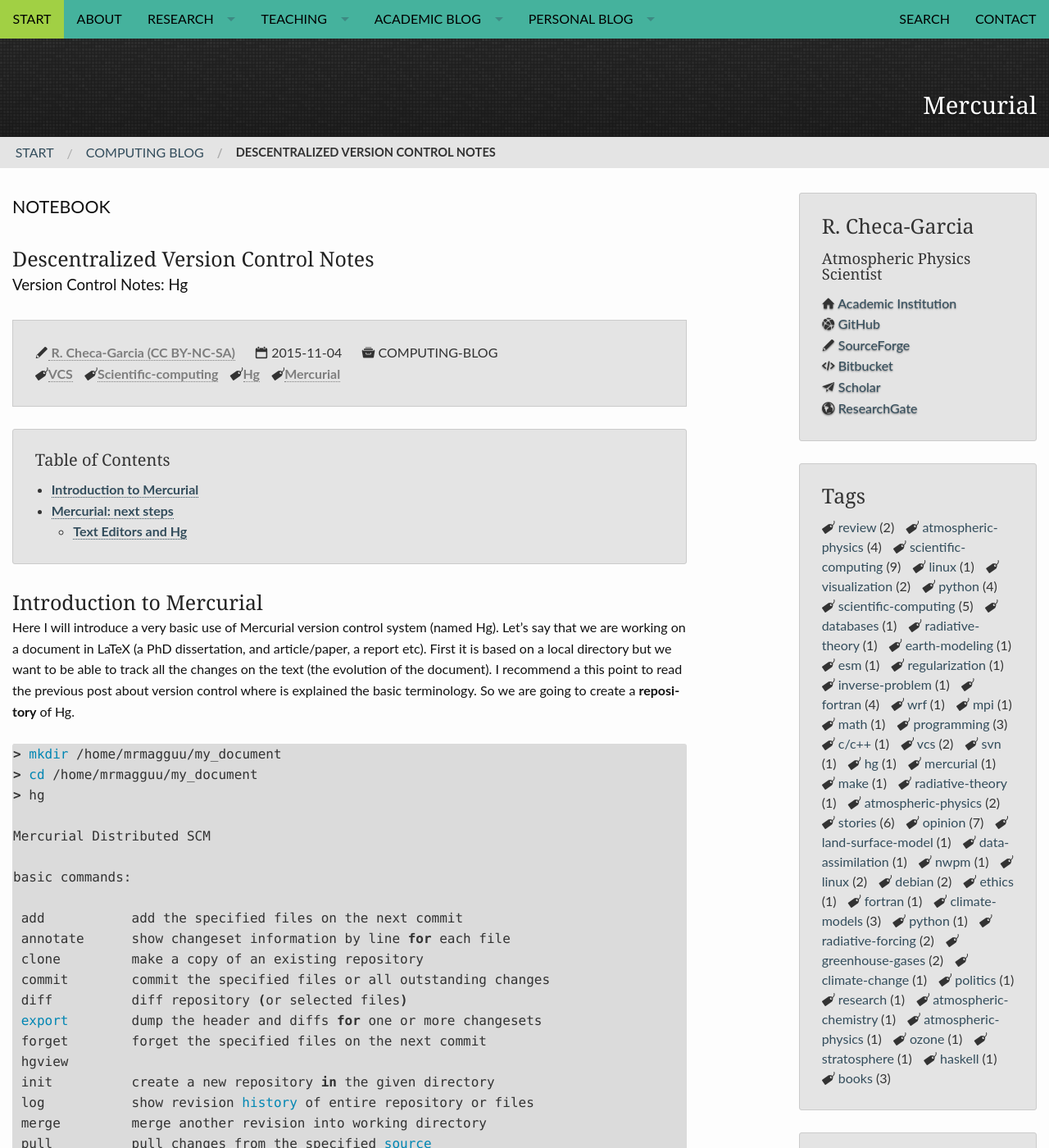
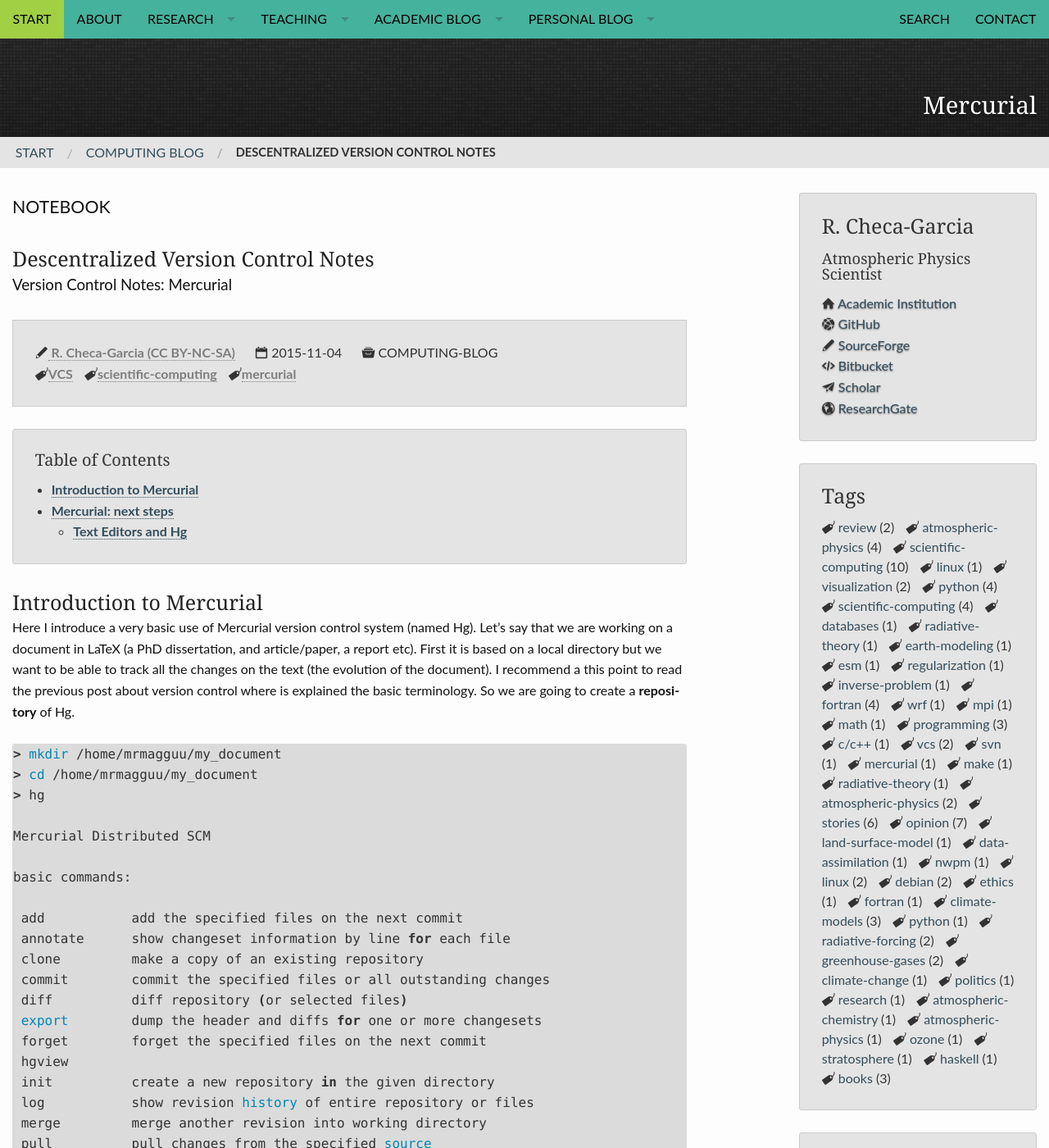
Before and after one commit to RCHG/rchg.github.io, a Jekyll site: the page built from _posts/2015-11-04-Mercurial-Notes.md, in a window 1280 px wide and 1400 px high. Shown: the whole window at 82% size. Built offline with Jekyll 4.4.1, drawn with Linux system fonts in a browser that asks for light colours; nearby versions of some CDN libraries; comment, search, counter and statistics services are not loaded.

Commit message:
Update 2015-11-04-Mercurial-Notes.md

```diff
--- a/_posts/2015-11-04-Mercurial-Notes.md
+++ b/_posts/2015-11-04-Mercurial-Notes.md
@@ -3,9 +3,9 @@
 sidebar: right
 subheadline: Notebook
 title: "Descentralized Version Control Notes"
-teaser: "Version Control Notes: Hg"
+teaser: "Version Control Notes: Mercurial"
 breadcrumb: true
-tags: [VCS, Scientific-computing, Hg, Mercurial]
+tags: [VCS, scientific-computing, mercurial]
 categories:
     - computing-blog
 header:
@@ -23,7 +23,7 @@
 
 ### Introduction to Mercurial
 
-Here I will introduce a very basic use of Mercurial version control system (named Hg). Let's say that we are working on a document in LaTeX (a PhD dissertation, and article/paper, a report etc). First it is based on a local directory but we want to be able to track all the changes on the text (the evolution of the document). I recommend a this point to read the previous post about version control where is explained the basic terminology. So we are going to create a **repository** of Hg.
+Here I introduce a very basic use of Mercurial version control system (named Hg). Let's say that we are working on a document in LaTeX (a PhD dissertation, and article/paper, a report etc). First it is based on a local directory but we want to be able to track all the changes on the text (the evolution of the document). I recommend a this point to read the previous post about version control where is explained the basic terminology. So we are going to create a **repository** of Hg.
 
 {% highlight bash %}
 > mkdir /home/mrmagguu/my_document
```
